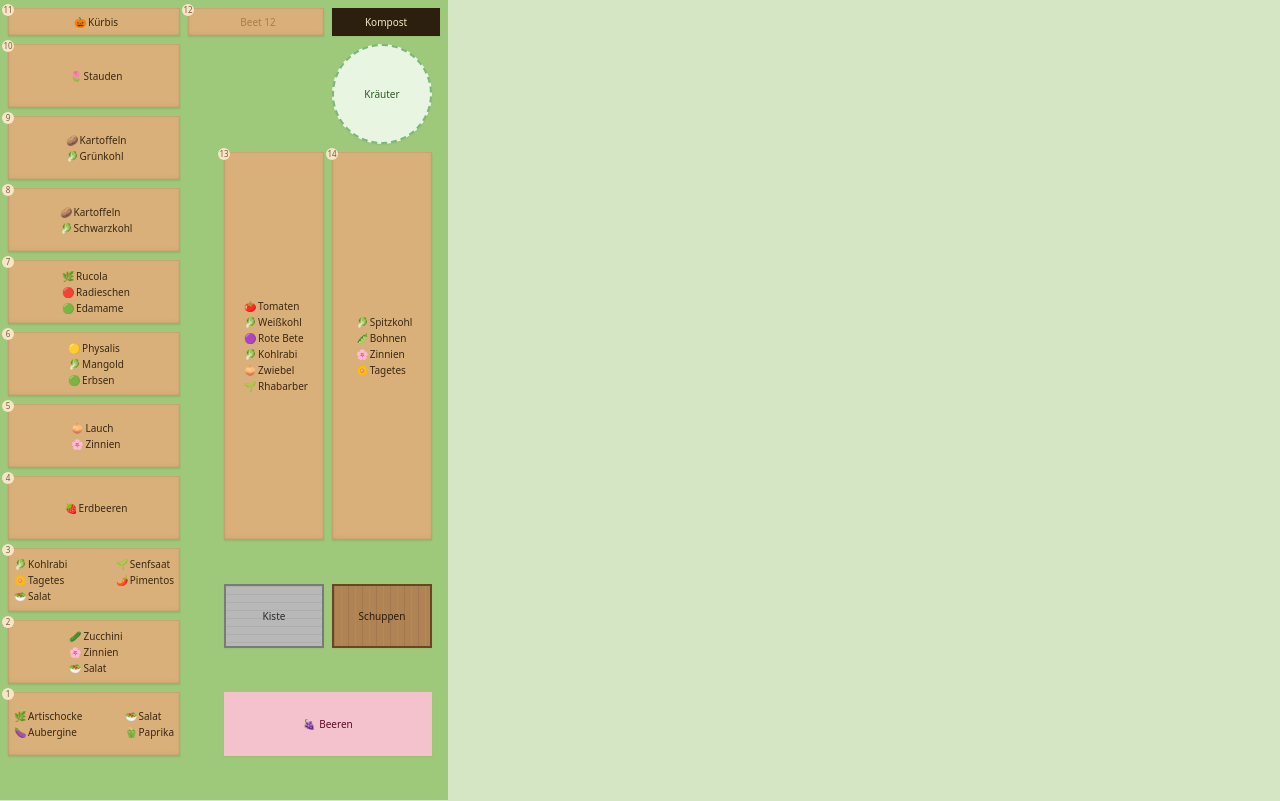
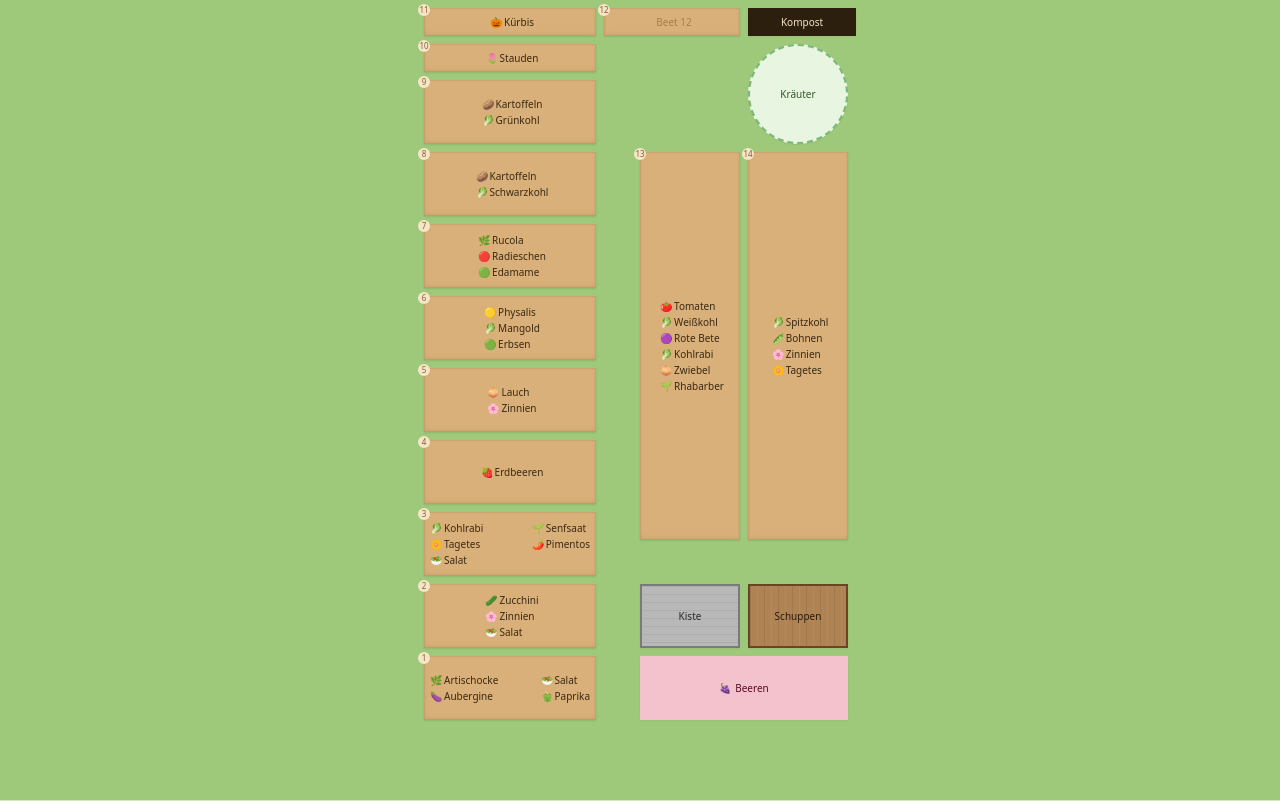
Before and after one commit to ClemensJakob/garden, a React (Vite) app: page / in a window 1280 px wide. Built offline with nearby package versions, Linux system fonts and the light colour scheme.

Commit message:
fix(layout): correct base URL, routing, and grid alignment

```diff
--- a/src/App.tsx
+++ b/src/App.tsx
@@ -5,8 +5,10 @@ import PlantDetailPage from './pages/PlantDetailPage'
 
 export default function App() {
   // Vite injects BASE_URL (e.g. "/garden/" on GitHub Pages, "/" in dev/tests).
-  // Strip the trailing slash so React Router treats it as a basename.
-  const basename = import.meta.env.BASE_URL.replace(/\/$/, '')
+  // React Router v6 normalises the basename internally; passing it with the
+  // trailing slash (as Vite provides it) means both "/garden" and "/garden/"
+  // are matched correctly.
+  const basename = import.meta.env.BASE_URL
 
   return (
     <BrowserRouter basename={basename}>
--- a/src/components/GardenLayout.tsx
+++ b/src/components/GardenLayout.tsx
@@ -19,21 +19,21 @@ function patch(n: number) {
 export default function GardenLayout() {
   return (
     <div
-      className="grid h-[100dvh] w-full max-w-md grid-cols-12 grid-rows-[repeat(22,minmax(0,1fr))] gap-2 bg-garden-bg p-2"
+      className="grid h-[100dvh] w-full max-w-md grid-cols-12 grid-rows-[repeat(22,minmax(0,1fr))] gap-2 bg-garden-bg p-2 mx-auto"
       role="region"
       aria-label="Garten-Layout"
     >
       <PatchTile patch={patch(11)} className="col-span-5 col-start-1 row-span-1 row-start-1" />
-      <PatchTile patch={patch(10)} className="col-span-5 col-start-1 row-span-2 row-start-2" />
-      <PatchTile patch={patch(9)} className="col-span-5 col-start-1 row-span-2 row-start-4" />
-      <PatchTile patch={patch(8)} className="col-span-5 col-start-1 row-span-2 row-start-6" />
-      <PatchTile patch={patch(7)} className="col-span-5 col-start-1 row-span-2 row-start-8" />
-      <PatchTile patch={patch(6)} className="col-span-5 col-start-1 row-span-2 row-start-10" />
-      <PatchTile patch={patch(5)} className="col-span-5 col-start-1 row-span-2 row-start-12" />
-      <PatchTile patch={patch(4)} className="col-span-5 col-start-1 row-span-2 row-start-14" />
-      <PatchTile patch={patch(3)} className="col-span-5 col-start-1 row-span-2 row-start-16" />
-      <PatchTile patch={patch(2)} className="col-span-5 col-start-1 row-span-2 row-start-18" />
-      <PatchTile patch={patch(1)} className="col-span-5 col-start-1 row-span-2 row-start-20" />
+      <PatchTile patch={patch(10)} className="col-span-5 col-start-1 row-span-1 row-start-2" />
+      <PatchTile patch={patch(9)} className="col-span-5 col-start-1 row-span-2 row-start-3" />
+      <PatchTile patch={patch(8)} className="col-span-5 col-start-1 row-span-2 row-start-5" />
+      <PatchTile patch={patch(7)} className="col-span-5 col-start-1 row-span-2 row-start-7" />
+      <PatchTile patch={patch(6)} className="col-span-5 col-start-1 row-span-2 row-start-9" />
+      <PatchTile patch={patch(5)} className="col-span-5 col-start-1 row-span-2 row-start-11" />
+      <PatchTile patch={patch(4)} className="col-span-5 col-start-1 row-span-2 row-start-13" />
+      <PatchTile patch={patch(3)} className="col-span-5 col-start-1 row-span-2 row-start-15" />
+      <PatchTile patch={patch(2)} className="col-span-5 col-start-1 row-span-2 row-start-17" />
+      <PatchTile patch={patch(1)} className="col-span-5 col-start-1 row-span-2 row-start-19" />
 
       {/*Mitte*/}
       <PatchTile patch={patch(12)} className="col-span-4 col-start-6 row-start-1" />
@@ -53,7 +53,7 @@ export default function GardenLayout() {
       <PatchTile patch={patch(16)} className="col-span-3 col-start-10 row-span-3 row-start-2" />
 
       {/*Unten*/}
-      <PatchTile patch={patch(17)} className="col-span-6 col-start-7 row-span-2 row-start-20" />
+      <PatchTile patch={patch(17)} className="col-span-6 col-start-7 row-span-2 row-start-19" />
       <StorageUnitTile
         unit={STORAGE_UNITS.find((u) => u.id === 'schuppen')!}
         className="col-span-3 col-start-10 row-span-2 row-start-17"
--- a/src/pages/MainPage.tsx
+++ b/src/pages/MainPage.tsx
@@ -6,9 +6,9 @@ import GardenLayout from '../components/GardenLayout'
  */
 export default function MainPage() {
   return (
-    // <main className="flex flex-col justify-center items-center gap-6 bg-gray-50 min-h-screen">
-    //   <h1 className="sr-only">Garden</h1>
+    <main className="flex h-[100dvh] items-center justify-center bg-garden-bg">
+      <h1 className="sr-only">Garden</h1>
       <GardenLayout />
-    // </main>
+    </main>
   )
 }
--- a/vite.config.ts
+++ b/vite.config.ts
@@ -4,7 +4,7 @@ import react from '@vitejs/plugin-react'
 // https://vite.dev/config/
 export default defineConfig({
   plugins: [react()],
-  base: '/garden/',
+  base: '/garden',
   server: {
     host: true, // expose on LAN so phones/other devices can connect
     port: 5173,
```
